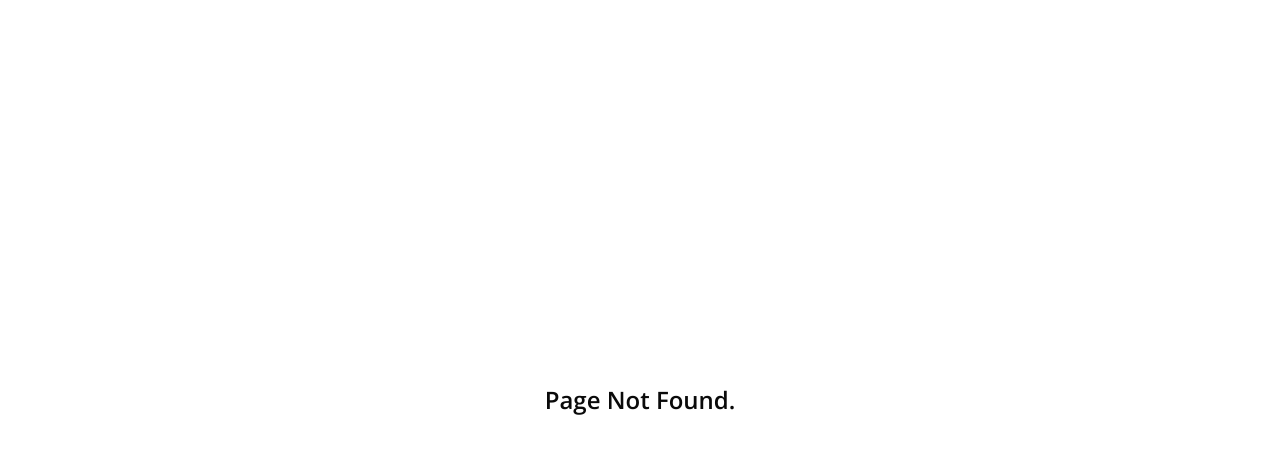
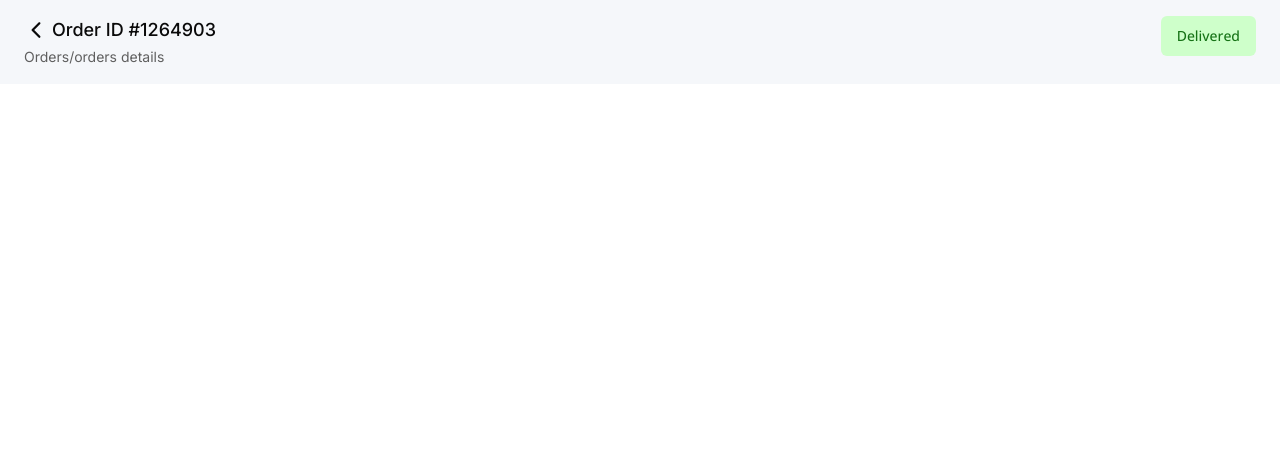
Before and after one commit to dev03lkomavyax/capsico-admin-panel, a React (Vite) app: page /admin/order/1 in a window 1280 px wide. Before the commit this address had no page. Shown: the top 454 px of the page. Built offline with nearby package versions, Linux system fonts and the light colour scheme.

Commit message:
code updated

```diff
--- a/package.json
+++ b/package.json
@@ -18,6 +18,7 @@
     "lucide-react": "^0.453.0",
     "react": "^18.3.1",
     "react-dom": "^18.3.1",
+    "react-icons": "^5.3.0",
     "react-router-dom": "^6.27.0",
     "tailwind-merge": "^2.5.4",
     "tailwindcss-animate": "^1.0.7"
--- a/src/App.jsx
+++ b/src/App.jsx
@@ -14,7 +14,7 @@ function App() {
       <Suspense fallback={<div className='w-full h-screen bg-white text-black flex justify-center items-center text-xl font-semibold'>Loading...</div>}>
         <Routes>
           <Route path='/admin/order' element={<Order />} />
-          <Route path='/admin/order/123' element={<OrderDetails />} />
+          <Route path='/admin/order/:orderId' element={<OrderDetails />} />
           <Route path='*' element={<NotFound />} />
         </Routes>
       </Suspense>
--- a/src/pages/order/OrderDetails.jsx
+++ b/src/pages/order/OrderDetails.jsx
@@ -1,8 +1,21 @@
+import { Button } from '@/components/ui/button'
 import React from 'react'
+import { IoIosArrowBack } from "react-icons/io";
 
 const OrderDetails = () => {
     return (
-        <div>OrderDetails</div>
+        <div className='py-4 px-6 bg-[#F5F7FA]'>
+            <div className='flex justify-between'>
+                <div>
+                    <div className="flex items-center gap-1">
+                        <IoIosArrowBack className='text-2xl' />
+                        <span className='font-inter text-lg font-medium'>Order ID #1264903 </span>
+                    </div>
+                    <span className='text-sm text-[#5F5F5F] font-inter'>Orders/orders details</span>
+                </div>
+                <Button className="text-[#167316] bg-[#CEFFCA] hover:text-[#167316] hover:bg-[#CEFFCA]">Delivered</Button>
+            </div>
+        </div>
     )
 }
 
```
Also changed, not shown: 1 other file (tests, documents, lock files or other folders).
